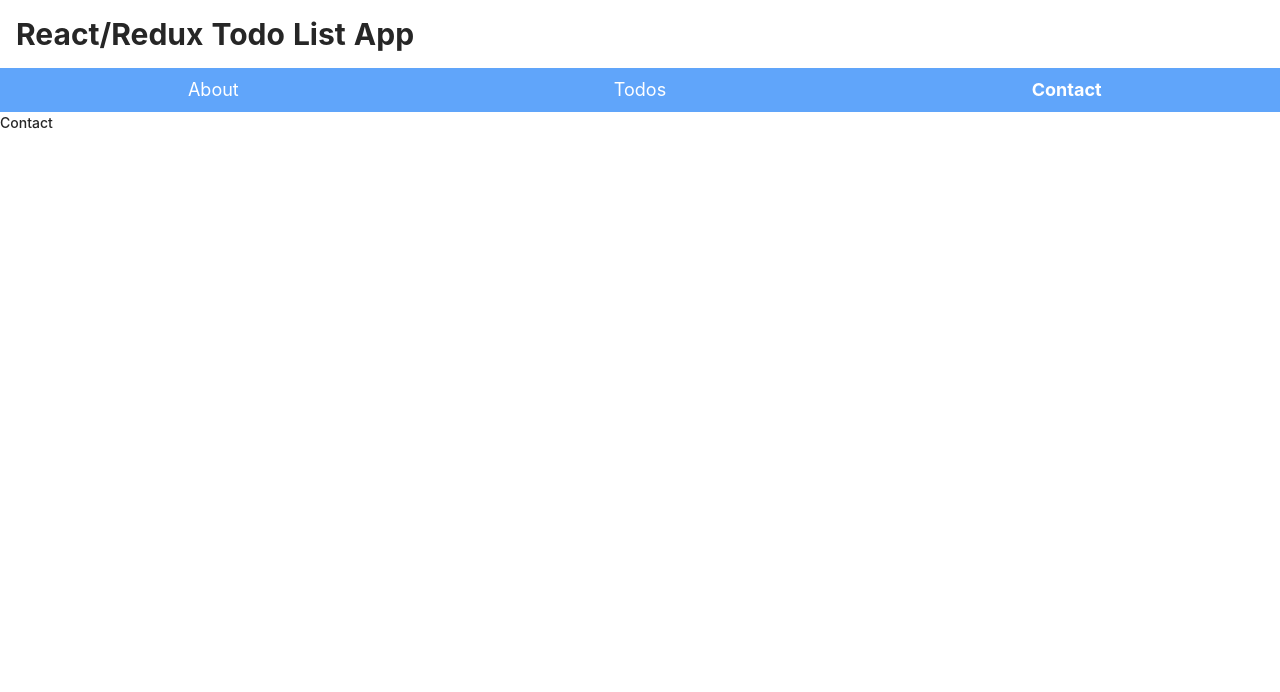
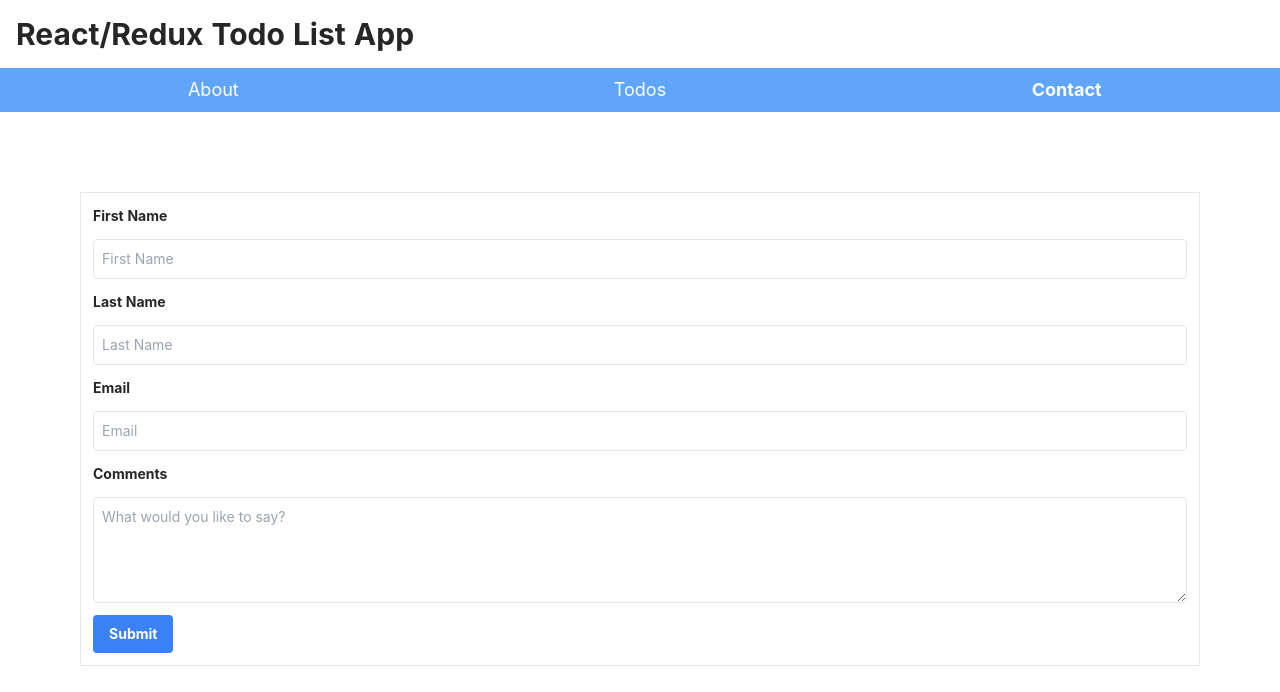
Before and after one commit to gabrielgil245/Project-3, a React (Create React App) app in the folder my-project-3-app/: page /contact in a window 1280 px wide. Shown: the top 692 px of the page. Built offline with nearby package versions, Linux system fonts and the light colour scheme.

Commit message:
Updated status in Action. About and Contact pages updated. Self-managed states incorporated in Contact page.

```diff
--- a/my-project-3-app/src/About.js
+++ b/my-project-3-app/src/About.js
@@ -2,10 +2,19 @@ import React from 'react';
 
 function About (props) {
     return (
-        <div>
-            <h1>
-                About
-            </h1>
+        <div className={"grid grid-cols-12 -3"}>
+            <span className={"col-start-1"}></span>
+            <p className={"pt-6 text-lg col-span-10"}>
+                This web app is intended for users to build a "todo" list,
+                enabling users to display a list of their to-do items. Users may
+                mark their tasks with one of three statuses,
+                which will filter between three status boxes.
+                Lastly, users may delete to-do item(s) at their discretion.
+            </p>
+            <span className={"col-start-1"}></span>
+            <p className={"py-6 text-lg col-span-10"}>
+                When ready, click the "Todo" tab to start creating your task list!
+            </p>
         </div>
     )
 }
--- a/my-project-3-app/src/Contact.js
+++ b/my-project-3-app/src/Contact.js
@@ -1,11 +1,51 @@
-import React from 'react';
+import React, {useState} from 'react';
 
 function Contact (props) {
+
+    const [firstName, setFirstName] = useState("");
+    const [lastName, setLastName] = useState("");
+    const [email, setEmail] = useState("");
+    const [comments, setComments] = useState("");
+
+    const onChangeFirstName = (event) => {
+        setFirstName(event.target.value);
+    }
+    const onChangeLastName = (event) => {
+        setLastName(event.target.value);
+    }
+    const onChangeEmail = (event) => {
+        setEmail(event.target.value);
+    }
+    const onChangeComments = (event) => {
+        setComments(event.target.value);
+    }
     return (
         <div>
-            <h1>
-                Contact
-            </h1>
+            <form className={"border p-3 m-4 md:m-12 lg:m-16 xl:m-20"}>
+                <div className={"grid grid-cols-12 gap-3"}>
+                    <span className={"font-bold col-span-12"}>First Name</span>
+                    <input type="text"
+                    className={"col-span-12 p-2 border rounded w-full"}
+                    placeholder={"First Name"}
+                    onChange={onChangeFirstName}/>
+                    <span className={"font-bold col-span-12"}>Last Name</span>
+                    <input type="text"
+                    className={"col-span-12 p-2 border rounded w-full"}
+                    placeholder={"Last Name"}
+                    onChange={onChangeLastName}/>
+                    <span className={"font-bold col-span-12"}>Email</span>
+                    <input type="email"
+                    className={"col-span-12 p-2 mr-5 border rounded w-full"}
+                    placeholder={"Email"}
+                    onChange={onChangeEmail}/>
+                    <span className={"font-bold col-span-12"}>Comments</span>
+                    <textarea rows='4'
+                    className={"col-span-12 p-2 mr-5 border rounded w-full"}
+                    placeholder={"What would you like to say?"}
+                    onChange={onChangeComments}/>
+                    <button type="submit" className={"col-span-4 md:col-span-2 xl:col-span-1 bg-blue-500 hover:bg-blue-700 text-white font-bold py-2 px-4 rounded"}>Submit</button>
+                </div>
+            </form>
         </div>
     )
 }
--- a/my-project-3-app/src/TodoItem.js
+++ b/my-project-3-app/src/TodoItem.js
@@ -2,7 +2,7 @@ import React from 'react';
 import { FontAwesomeIcon } from '@fortawesome/react-fontawesome'
 import { faTrash } from '@fortawesome/free-solid-svg-icons'
 
-const TASKS_STATUSES = ["All", "Active", "Completed"];
+const TASKS_STATUSES = ["Not Started", "Active", "Completed"];
 
 function TodoItem (props) {
 
--- a/my-project-3-app/src/TodosPage.js
+++ b/my-project-3-app/src/TodosPage.js
@@ -1,7 +1,7 @@
 import React, {useState} from 'react';
 import TodosList from "./TodosList";
 
-const TASKS_STATUSES = ["All", "Active", "Completed"];
+const TASKS_STATUSES = ["Not Started", "Active", "Completed"];
 
 function TodosPage (props) {
 
@@ -66,7 +66,7 @@ function TodosPage (props) {
             </form>
             )}
 
-            <div className="break-words grid md:grid-cols-3">
+            <div className="break-words grid md:grid-cols-3 gap-4">
                 {renderTaskLists()}
             </div>
 
--- a/my-project-3-app/src/actions/main.js
+++ b/my-project-3-app/src/actions/main.js
@@ -17,7 +17,7 @@ export const createTask = ({todo}) => {
         payload: {
             id: uuidv4(),
             todo,
-            status: "Active"
+            status: "Not Started"
         }
     };
 };
```
Also changed, not shown: 2 other files (tests, documents, lock files or other folders).
